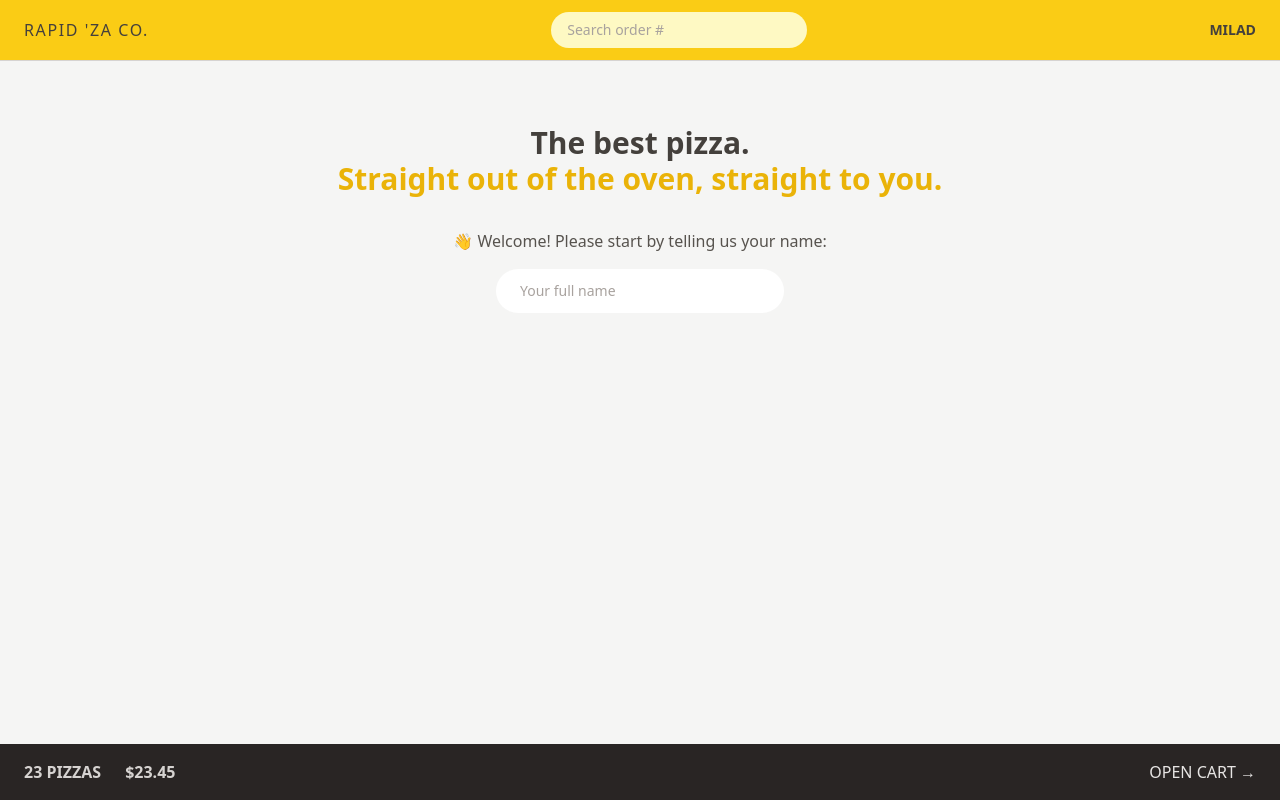
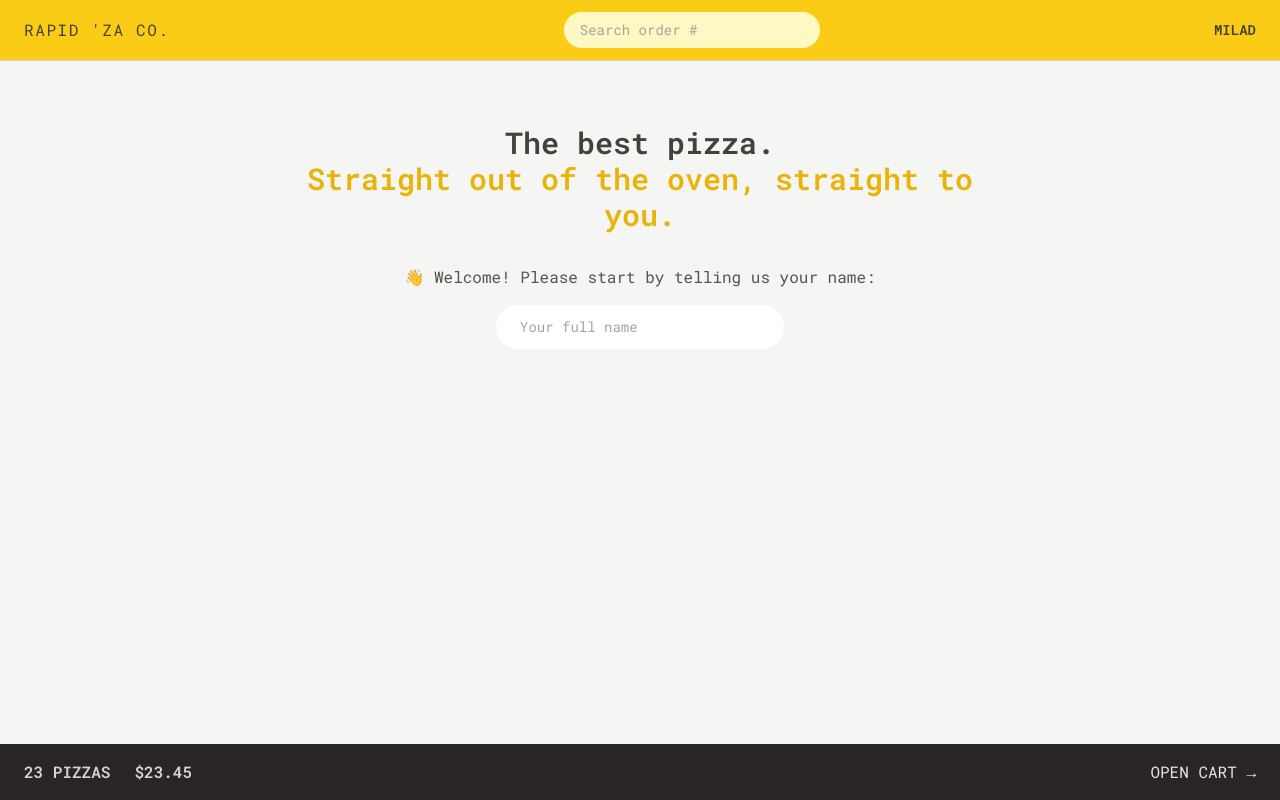
Before and after one commit to JS-Mechanic/Rapid-Za, a React (Vite) app: page / in a window 1280 px wide. Built offline with nearby package versions, Linux system fonts and the light colour scheme.

Commit message:
Customizing tailwind configuration

```diff
--- a/tailwind.config.js
+++ b/tailwind.config.js
@@ -2,7 +2,10 @@
 export default {
 	content: ["./index.html", "./src/**/*.{js,ts,jsx,tsx}"],
 	theme: {
-		extend: {},
+		fontFamily: {
+			sans: "Roboto Mono, monospace",
+		},
+		extend: {height: {screen: "100dvh"}},
 	},
 	plugins: [],
 };
```
